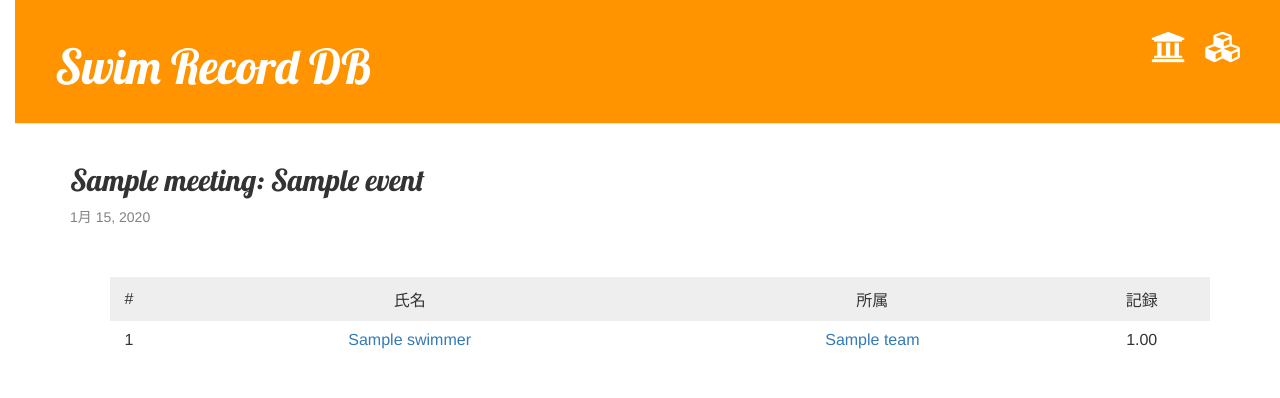
After one commit to hosod/swim-record-db, a Django app: page /meeting/event/1/1/ in a window 1280 px wide. The commit adds this page. Shown: the top 398 px of the page. Run offline with Django 3.2, Linux system fonts and the light colour scheme; tables that the repository leaves empty hold one stand-in row (values such as "Sample post"); some libraries are stand-ins or nearby versions.

Commit message:
add meeting_detail page

```diff
--- a/static/css/swimrecord.css
+++ b/static/css/swimrecord.css
@@ -37,3 +37,35 @@ table th,table td{
 table tr:nth-child(odd) {
     background-color: #eee
 }
+
+.content {
+    margin-left: 40px;
+
+}
+
+h1, h2, h3, h4 {
+    font-family: 'Lobster', cursive;
+}
+
+.date {
+    color: #828282;
+}
+
+.save {
+    float: right;
+}
+
+.post-form textarea, .post-form input {
+    width: 100%;
+}
+
+.top-menu, .top-menu:hover, .top-menu:visited {
+    color: #ffffff;
+    float: right;
+    font-size: 26pt;
+    margin-right: 20px;
+}
+
+#nav ul li{
+    display: inline;
+ }
--- a/swimrecord/models.py
+++ b/swimrecord/models.py
@@ -14,7 +14,7 @@ class Meeting(models.Model):
     #     self.save()
 
     def __str__(self):
-        return self.name
+        return self.name + '(' + str(self.date) + ')'
 
 
 class Team(models.Model):
--- a/swimrecord/templates/swimrecord/_base.html
+++ b/swimrecord/templates/swimrecord/_base.html
@@ -6,11 +6,21 @@
     <link rel="stylesheet" href="//maxcdn.bootstrapcdn.com/bootstrap/3.2.0/css/bootstrap.min.css">
     <link rel="stylesheet" href="//maxcdn.bootstrapcdn.com/bootstrap/3.2.0/css/bootstrap-theme.min.css">
     <link href="https://fonts.googleapis.com/css?family=Lobster&subset=latin,latin-ext" rel="stylesheet" type="text/css">
+    <link href="https://use.fontawesome.com/releases/v5.6.1/css/all.css" rel="stylesheet">
     <link rel="stylesheet" href="{% static 'css/swimrecord.css' %}">
 </head>
 <body>
     <div class="page-header">
+        <div id="nav">
+            <ul>
+                <li><a href="/" class="top-menu"><i class="fas fa-cubes"></i></a></li>
+                <li><a href="/" class="top-menu"><i class="fas fa-university"></i></a></li>
+            </ul>
+        </div>
+
+
         <h1><a href="/">Swim Record DB</a></h1>
+
     </div>
 
     <div class="content container">
--- /dev/null
+++ b/swimrecord/templates/swimrecord/meeting_event.html
@@ -0,0 +1,29 @@
+{% extends 'swimrecord/_base.html' %}
+{% load custom_filter %}
+
+{% block content %}
+<div>
+    <h2>{{ object.name }}: {{ event.name }}</h2>
+    <p class="date">{{ object.date }}</p>
+</div>
+    <br><br>
+<div class="content">
+<table>
+    <tr>
+        <td>#</td>
+        <td>氏名</td>
+        <td>所属</td>
+        <td>記録</td>
+    </tr>
+    {% for record in records %}
+        <tr>
+            <td>{{ forloop.counter }}</td>
+            <td><a href="{% url 'swimmer_detail' pk=record.swimmer.pk %}">{{ record.swimmer.name }}</a></td>
+            <td><a href="{% url 'team_detail' pk=record.swimmer.team.pk %}">{{ record.swimmer.team.name }}</a></td>
+            <td>{{ record.record|time_to_str }}</td>
+        </tr>
+    {% endfor %}
+</table>
+</div>
+    <br><br>
+{% endblock %}
--- a/swimrecord/templates/swimrecord/team_detail.html
+++ b/swimrecord/templates/swimrecord/team_detail.html
@@ -7,7 +7,7 @@
 </div>
     <br>
 <div class="content">
-<h2>所属選手</h2>
+<h3>所属選手:</h3>
 <table width="50%">
     <tbody>
     <tr>
@@ -25,4 +25,5 @@
     </tbody>
 </table>
 </div>
+    <br><br>
 {% endblock %}
--- a/swimrecord/templates/swimrecord/test.html
+++ b/swimrecord/templates/swimrecord/test.html
@@ -6,6 +6,7 @@
     <link rel="stylesheet" href="//maxcdn.bootstrapcdn.com/bootstrap/3.2.0/css/bootstrap.min.css">
     <link rel="stylesheet" href="//maxcdn.bootstrapcdn.com/bootstrap/3.2.0/css/bootstrap-theme.min.css">
     <link href="https://fonts.googleapis.com/css?family=Lobster&subset=latin,latin-ext" rel="stylesheet" type="text/css">
+    <link href="//netdna.bootstrapcdn.com/font-awesome/4.0.3/css/font-awesome.min.css" rel="stylesheet">
     <link rel="stylesheet" href="{% static 'css/swimrecord.css' %}">
 </head>
 <body>
--- a/swimrecord/urls.py
+++ b/swimrecord/urls.py
@@ -1,6 +1,6 @@
 from django.conf.urls import url
 from .views import RecordListView, SwimmerDetailView, TeamDetailView, TestView
-from .views import EventDetailView
+from .views import EventDetailView, MeetingDetailView, MeetingEventView
 
 
 urlpatterns = [
@@ -8,5 +8,7 @@ urlpatterns = [
     url(r'^swimmer/(?P<pk>[0-9]+)/$', SwimmerDetailView.as_view(), name='swimmer_detail'),
     url(r'^team/(?P<pk>[0-9]+)/$', TeamDetailView.as_view(), name='team_detail'),
     url(r'^event/(?P<pk>[0-9]+)/$', EventDetailView.as_view(), name='event_detail'),
+    url(r'^meeting/(?P<pk>[0-9]+)/$', MeetingDetailView.as_view(), name='meeting_detail'),
+    url(r'^meeting/event/(?P<pk>[0-9]+)/(?P<event_pk>[0-9]+)/$', MeetingEventView.as_view(), name='meeting_event'),
     url(r'test/', TestView.as_view(), name='css_test'),
 ]
--- a/swimrecord/views.py
+++ b/swimrecord/views.py
@@ -56,7 +56,7 @@ class SwimmerDetailView(DetailView):
         data['long'] = self.__get_data(is_long=True, swimmer_pk=context['swimmer'].pk)
         data['short'] = self.__get_data(is_long=False, swimmer_pk=context['swimmer'].pk)
 
-        history = self.records.filter(swimmer__pk=context['swimmer'].pk).order_by('meeting__date')
+        history = self.records.filter(swimmer__pk=context['swimmer'].pk).order_by('meeting__date').reverse()
 
         context['history'] = history
         context['data'] = data
@@ -146,6 +146,35 @@ class EventDetailView(DetailView):
         return deviation
 
 
+class MeetingDetailView(PaginationMixin, DetailView):
+    model = Meeting
+
+    def get_context_data(self, **kwargs):
+        context = super(MeetingDetailView, self).get_context_data(**kwargs)
+        meeting_events = context['meeting'].records.values('event__name').distinct()
+        meeting_events = Event.objects.filter(name__in=meeting_events)
+        context['events'] = meeting_events
+        return context
+
+
+class MeetingEventView(DetailView):
+    model = Meeting
+    template_name = 'swimrecord/meeting_event.html'
+
+    def get_context_data(self, **kwargs):
+        context = super(MeetingEventView, self).get_context_data(**kwargs)
+
+        event = Event.objects.get(pk=self.kwargs['event_pk'])
+
+        records = Record.objects.filter(event__pk=self.kwargs['event_pk'])
+        records = records.filter(meeting__pk=self.kwargs['pk'])
+        records = records.order_by('record')
+
+        context['records'] = records
+        context['event'] = event
+        return context
+
+
 class TestView(TemplateView):
     template_name = 'swimrecord/test.html'
 
```
Also changed, not shown: swimrecord/templates/swimrecord/event_detail.html (+3 -4 lines), swimrecord/templates/swimrecord/meeting_detail.html (added, +26 -0 lines), swimrecord/templates/swimrecord/record_list.html (+4 -4 lines), swimrecord/templates/swimrecord/swimmer_detail.html (+6 -6 lines), swimrecord/templates/swimrecord/meeting_list.html (added).
